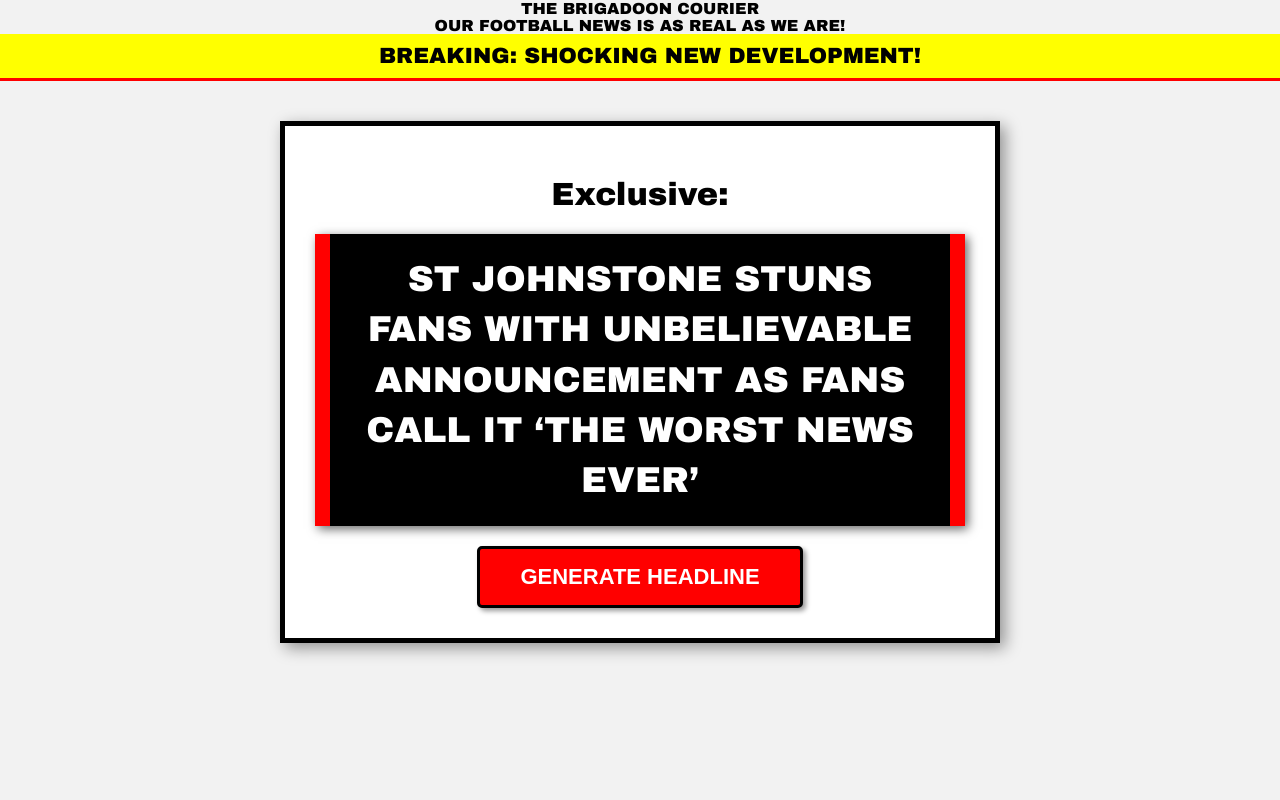
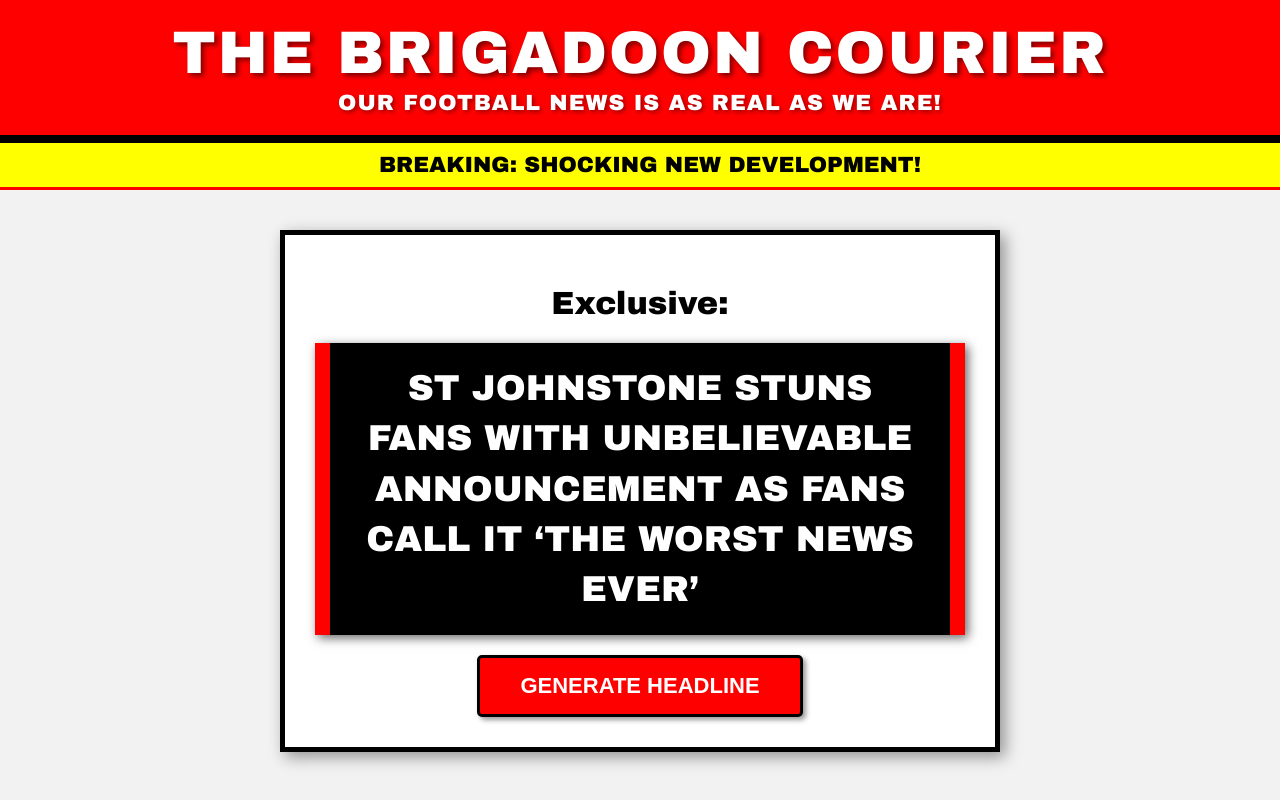
Before and after one commit to Mags98SF/scottishfootballheadlines, a plain HTML site: page index.html in a window 1280 px wide. Drawn offline with Linux system fonts and the light colour scheme.

Commit message:
Update styles.css

```diff
--- a/styles.css
+++ b/styles.css
@@ -7,17 +7,43 @@ body {
     background-color: #f2f2f2;
 }
 
-/* Newspaper-style Header (Masthead) */
-.header {
+/* Masthead (Newspaper Title & Subtitle) */
+.masthead {
     background-color: red;
     color: white;
     padding: 20px;
-    font-size: 50px;
+    border-bottom: 8px solid black;
+    text-transform: uppercase;
+}
+
+/* Newspaper Title */
+.newspaper-title {
+    font-size: 60px;
     font-weight: bold;
-    text-transform: uppercase;
     letter-spacing: 2px;
     text-shadow: 3px 3px 5px rgba(0, 0, 0, 0.5);
-    border-bottom: 8px solid black;
+}
+
+/* Newspaper Subtitle */
+.newspaper-subtitle {
+    font-size: 22px;
+    font-weight: bold;
+    letter-spacing: 1px;
+    margin-top: 5px;
+    text-shadow: 2px 2px 4px rgba(0, 0, 0, 0.4);
+}
+
+/* Breaking News Banner */
+.breaking-news {
+    background-color: yellow;
+    color: black;
+    font-weight: bold;
+    font-size: 22px;
+    padding: 10px;
+    text-transform: uppercase;
+    border-bottom: 3px solid red;
+    width: 100%;
+    display: block;
 }
 
 /* Main Container */
@@ -65,16 +91,3 @@ button:hover {
     background-color: darkred;
     transform: scale(1.05);
 }
-
-/* Fake ‘Breaking News’ Banner for Authenticity */
-.breaking-news {
-    background-color: yellow;
-    color: black;
-    font-weight: bold;
-    font-size: 22px;
-    padding: 10px;
-    text-transform: uppercase;
-    border-bottom: 3px solid red;
-    width: 100%;
-    display: block;
-}
```
